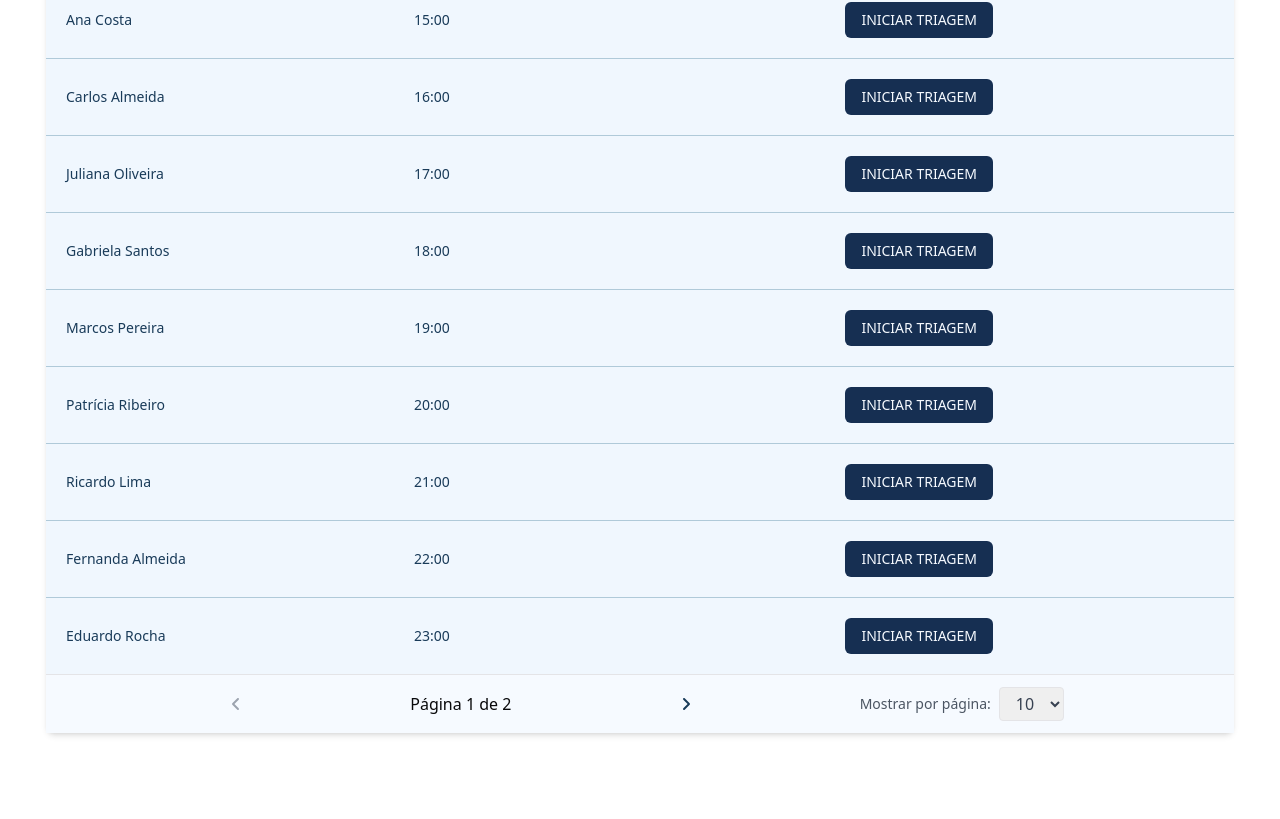
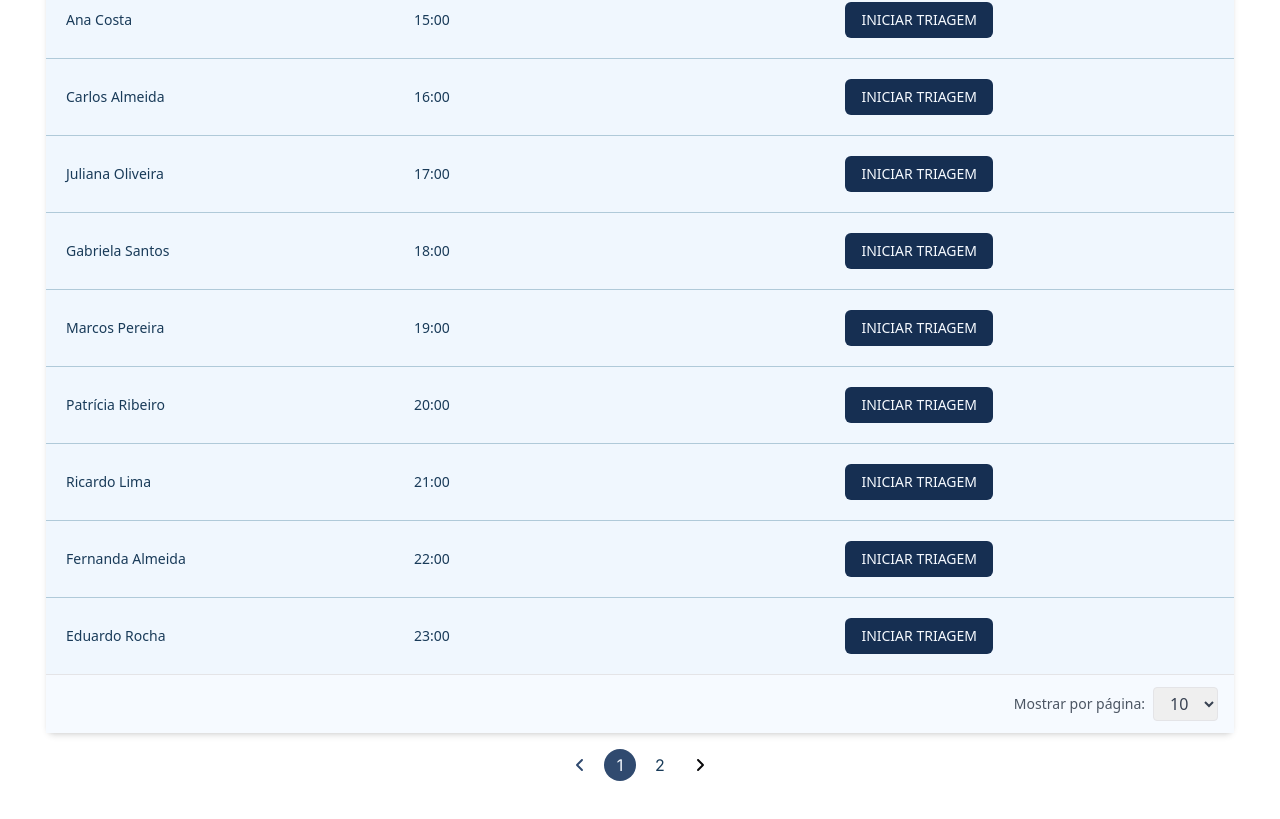
Before and after one commit to Tomas025/prontuario-eletronico, a Next.js app: page /triagem in a window 1280 px wide. Shown: the part 396-1215 px from the top of the page. Before the commit the page ends 1175 px from the top, so only its background shows below. Built offline with nearby package versions, Linux system fonts and the light colour scheme.

Commit message:
finalizado componente customTable(novamente), e finalizado tela triagem

```diff
--- a/src/components/CustomTable/index.tsx
+++ b/src/components/CustomTable/index.tsx
@@ -1,13 +1,14 @@
 /* eslint-disable @typescript-eslint/no-explicit-any */
 import React, { useState } from 'react';
+import { FaAngleLeft, FaAngleRight } from 'react-icons/fa6';
+import { IoIosSearch } from 'react-icons/io';
+
 import {
   useReactTable,
   getCoreRowModel,
   getFilteredRowModel,
-  getPaginationRowModel,
+  getPaginationRowModel
 } from '@tanstack/react-table';
-import { FaAngleLeft, FaAngleRight } from 'react-icons/fa6';
-import { IoIosSearch } from 'react-icons/io';
 
 import {
   Table,
@@ -15,7 +16,7 @@ import {
   TableCell,
   TableHead,
   TableHeader,
-  TableRow,
+  TableRow
 } from '../ui/table';
 
 type Column = {
@@ -33,7 +34,7 @@ type CustomTableProps = {
 export function CustomTable({
   columns,
   data,
-  itemsPerPageOptions = [10, 20, 30, 40, 50],
+  itemsPerPageOptions = [10, 20, 30, 40, 50]
 }: CustomTableProps) {
   const [globalFilter, setGlobalFilter] = useState('');
   const [pageIndex, setPageIndex] = useState(0);
@@ -44,7 +45,7 @@ export function CustomTable({
     columns,
     state: {
       globalFilter,
-      pagination: { pageIndex, pageSize },
+      pagination: { pageIndex, pageSize }
     },
     onGlobalFilterChange: setGlobalFilter,
     onPaginationChange: (updater) => {
@@ -59,10 +60,11 @@ export function CustomTable({
     },
     getCoreRowModel: getCoreRowModel(),
     getFilteredRowModel: getFilteredRowModel(),
-    getPaginationRowModel: getPaginationRowModel(),
+    getPaginationRowModel: getPaginationRowModel()
   });
 
   const totalPages = table.getPageCount();
+  const visiblePages = Array.from({ length: totalPages }, (_, i) => i);
 
   return (
     <div>
@@ -77,12 +79,13 @@ export function CustomTable({
         />
       </div>
       <div className="w-full bg-white shadow-md rounded-lg font-sans">
-        {/* Barra de pesquisa */}
-
         <Table>
           <TableHeader>
             {table.getHeaderGroups().map((headerGroup) => (
-              <TableRow key={headerGroup.id} className="border-b border-blue/08">
+              <TableRow
+                key={headerGroup.id}
+                className="border-b border-blue/08"
+              >
                 {headerGroup.headers.map((header) => (
                   <TableHead
                     key={header.id}
@@ -102,7 +105,10 @@ export function CustomTable({
             {table.getRowModel().rows.map((row) => (
               <TableRow key={row.id} className="border-b border-blue/08">
                 {row.getVisibleCells().map((cell) => (
-                  <TableCell key={cell.id} className="p-5 text-blue/03 text-sm bg-gray/04">
+                  <TableCell
+                    key={cell.id}
+                    className="p-5 text-blue/03 text-sm bg-gray/04"
+                  >
                     {typeof cell.column.columnDef.cell === 'function'
                       ? cell.column.columnDef.cell(cell.getContext())
                       : cell.getValue()}
@@ -112,32 +118,14 @@ export function CustomTable({
             ))}
           </TableBody>
         </Table>
-        <div className="flex justify-evenly items-center px-4 py-3 bg-white border-t">
-          <button
-            onClick={() => table.previousPage()}
-            disabled={!table.getCanPreviousPage()}
-            className={`w-8 h-8 flex justify-center items-center rounded-full mx-1 ${table.getCanPreviousPage()
-                ? 'hover:bg-blue/07 text-blue/03'
-                : 'text-gray-400 cursor-not-allowed'
-              }`}
-          >
-            <FaAngleLeft />
-          </button>
-          <span>
-            Página {pageIndex + 1} de {totalPages}
-          </span>
-          <button
-            onClick={() => table.nextPage()}
-            disabled={!table.getCanNextPage()}
-            className={`w-8 h-8 flex justify-center items-center rounded-full mx-1 ${table.getCanNextPage()
-                ? 'hover:bg-blue/07 text-blue/03'
-                : 'text-gray-400 cursor-not-allowed'
-              }`}
-          >
-            <FaAngleRight />
-          </button>
+        <div className="flex justify-between items-center px-4 py-3 bg-white border-t">
+          <div></div>
+
           <div className="flex items-center">
-            <label htmlFor="itemsPerPage" className="text-sm font-medium text-gray-600">
+            <label
+              htmlFor="itemsPerPage"
+              className="text-sm font-medium text-gray-600"
+            >
               Mostrar por página:
             </label>
             <select
@@ -145,7 +133,7 @@ export function CustomTable({
               value={pageSize}
               onChange={(e) => {
                 setPageSize(Number(e.target.value));
-                setPageIndex(0); // Resetar para a primeira página ao mudar o tamanho
+                setPageIndex(0);
               }}
               className="ml-2 px-3 py-1 border rounded text-gray-700 focus:outline-none focus:ring-2 focus:ring-blue-400"
             >
@@ -158,6 +146,39 @@ export function CustomTable({
           </div>
         </div>
       </div>
+      <div className="flex items-center justify-center mt-4">
+        <button
+          onClick={() => table.previousPage()}
+          disabled={!table.getCanPreviousPage()}
+          className={`w-8 h-8 flex justify-center items-center rounded-full mx-1 ${
+            !table.getCanPreviousPage() ? 'text-blue/04' : 'hover:bg-blue/07'
+          }`}
+        >
+          <FaAngleLeft />
+        </button>
+        {visiblePages.map((page) => (
+          <button
+            key={page}
+            onClick={() => table.setPageIndex(page)}
+            className={`w-8 h-8 flex justify-center items-center rounded-full mx-1 ${
+              pageIndex === page
+                ? 'bg-blue/04 text-white'
+                : 'hover:bg-blue/07 text-blue/03'
+            }`}
+          >
+            {page + 1}
+          </button>
+        ))}
+        <button
+          onClick={() => table.nextPage()}
+          disabled={!table.getCanNextPage()}
+          className={`w-8 h-8 flex justify-center items-center rounded-full mx-1 ${
+            !table.getCanNextPage() ? 'text-blue/04' : 'hover:bg-blue/07'
+          }`}
+        >
+          <FaAngleRight />
+        </button>
+      </div>
     </div>
   );
 }
```
Also changed, not shown: src/app/(auth-routes)/triagem/page.tsx (+7 -5 lines).
